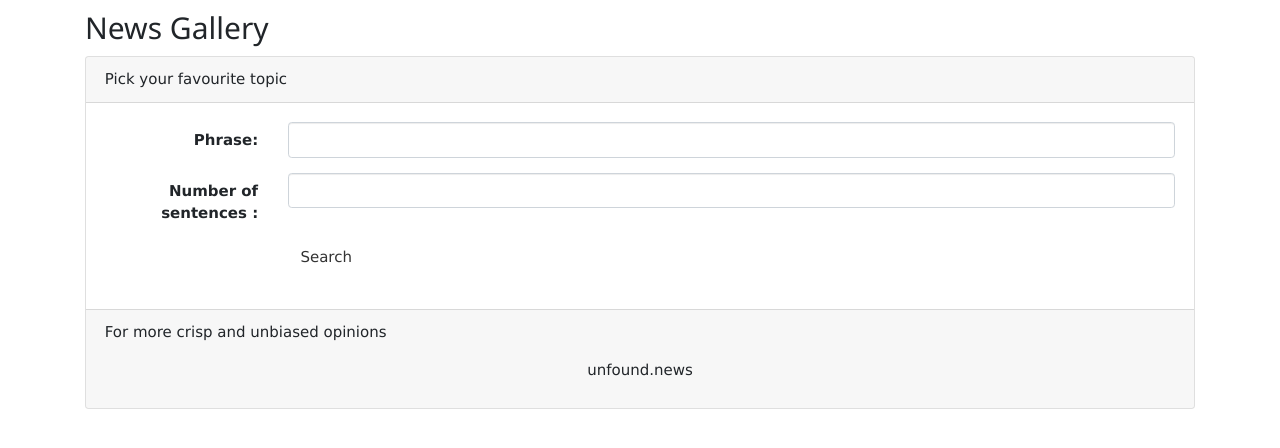
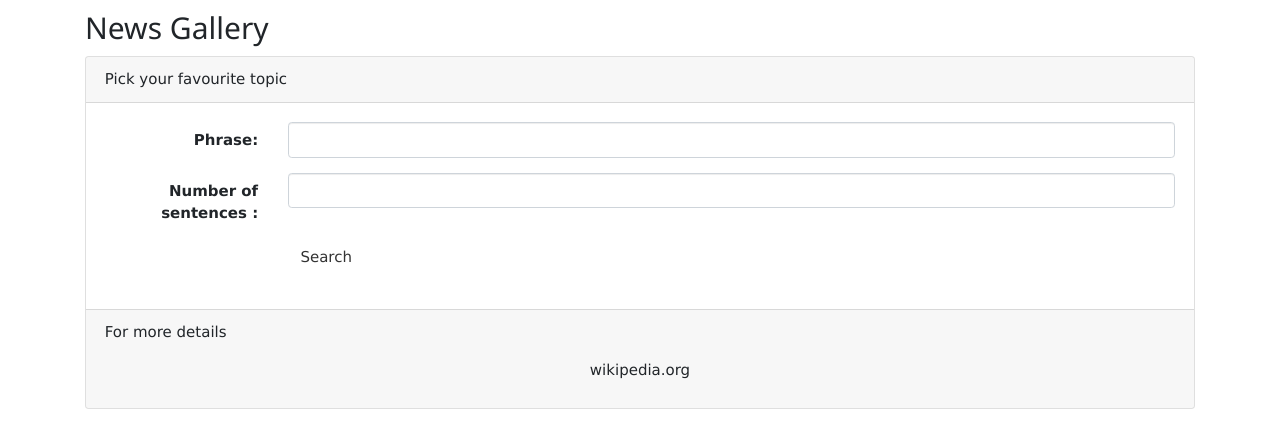
Before and after one commit to sidythakur/unfound_assignment, a Flask app: page / in a window 1280 px wide. Shown: the top 448 px of the page. Run offline with Flask 2, Linux system fonts and the light colour scheme; some libraries are stand-ins or nearby versions.

Commit message:
Update home.html

```diff
--- a/templates/home.html
+++ b/templates/home.html
@@ -43,7 +43,7 @@
 
 	</div>
     <div class="card-footer">
-	    <p>For more crisp and unbiased opinions</p><p align="center"><a>unfound.news</a></p>
+	    <p>For more details</p><p align="center"><a>wikipedia.org</a></p>
 	</div>
   </div>
 </div>
```
